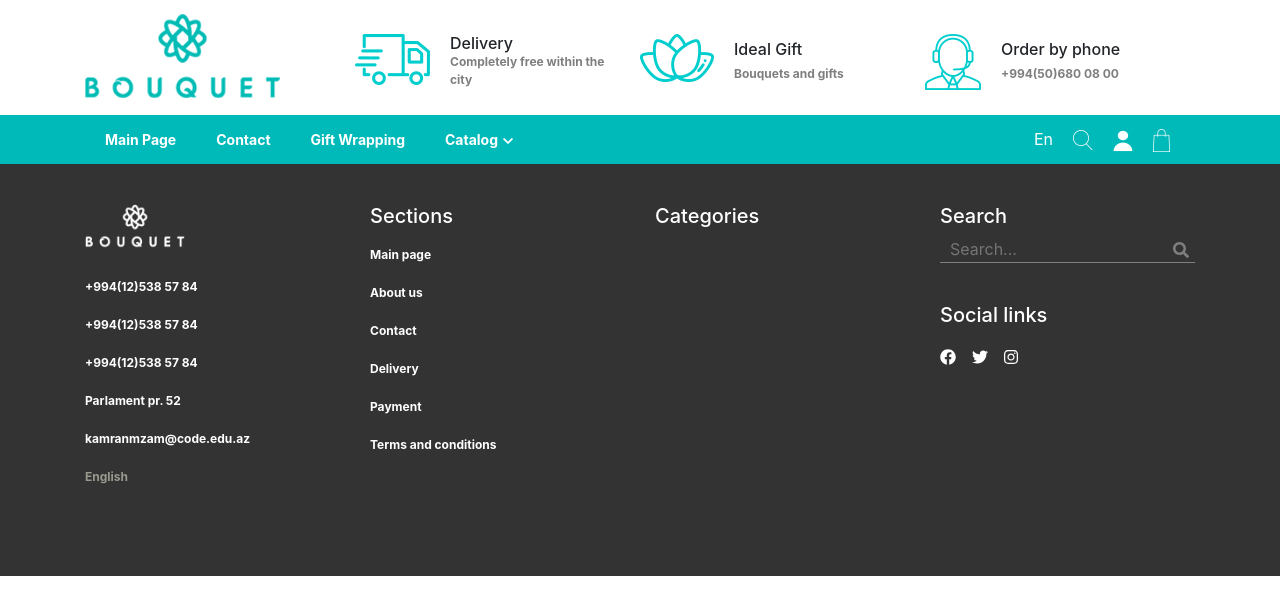
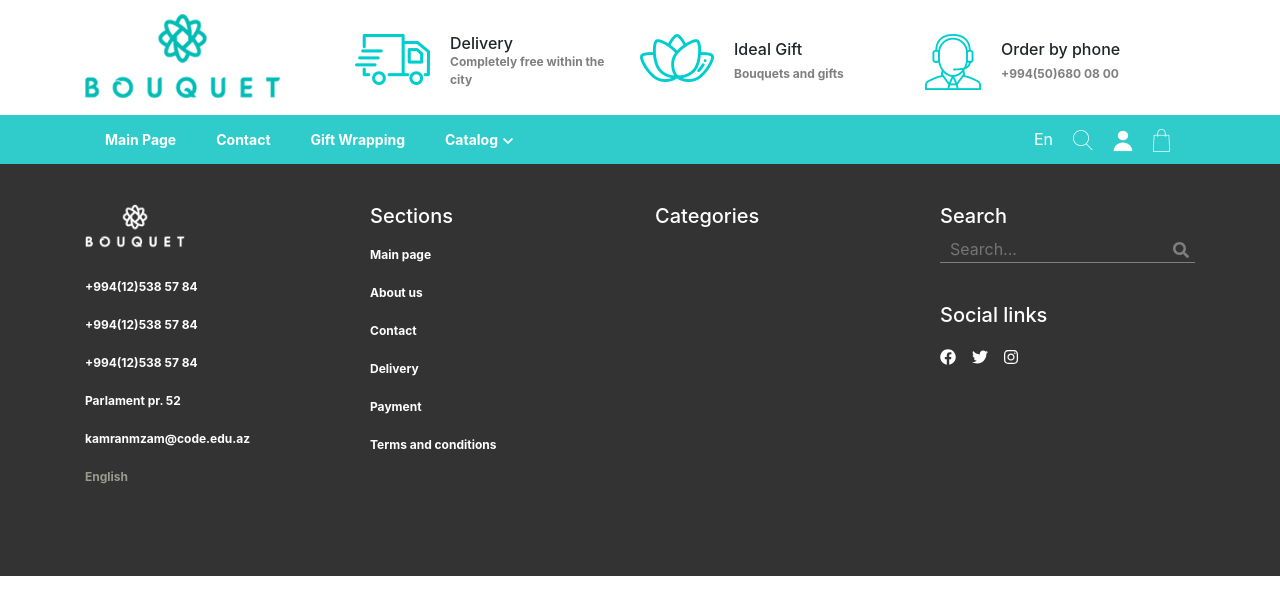
Before and after one commit to theprogbash/milijonasRoziu, a React (Create React App) app: page / in a window 1280 px wide. Shown: the top 614 px of the page. Built offline with nearby package versions, Linux system fonts and the light colour scheme.

Commit message:
Changed main color tone

```diff
--- a/src/common/Header.css
+++ b/src/common/Header.css
@@ -1,5 +1,5 @@
 :root{
-    --main-color: rgb(0,186,185);
+    --main-color: #30CCCC;
     --main-gray: #7F7F7F;
 }
 .active-nav-element{
```
